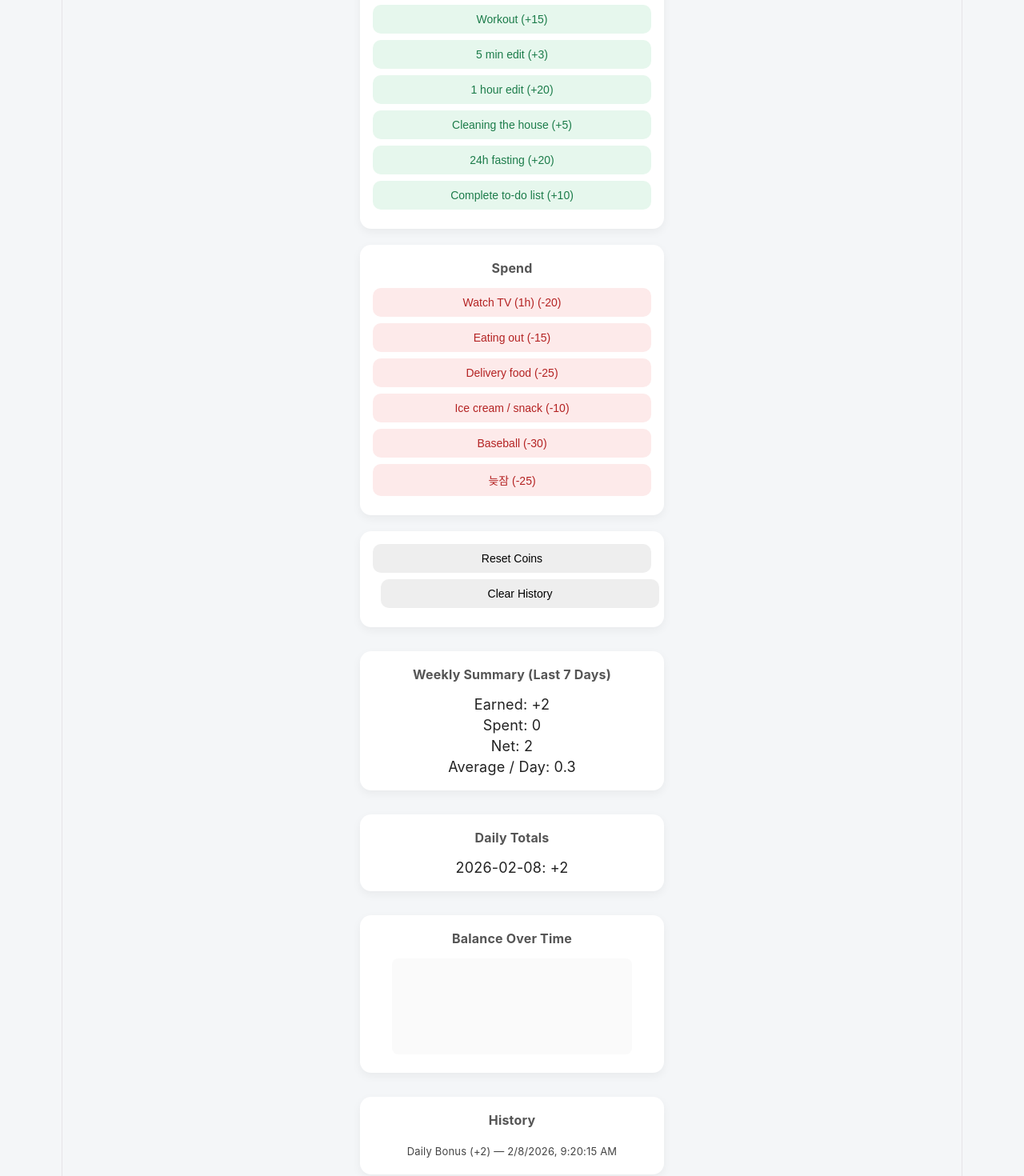
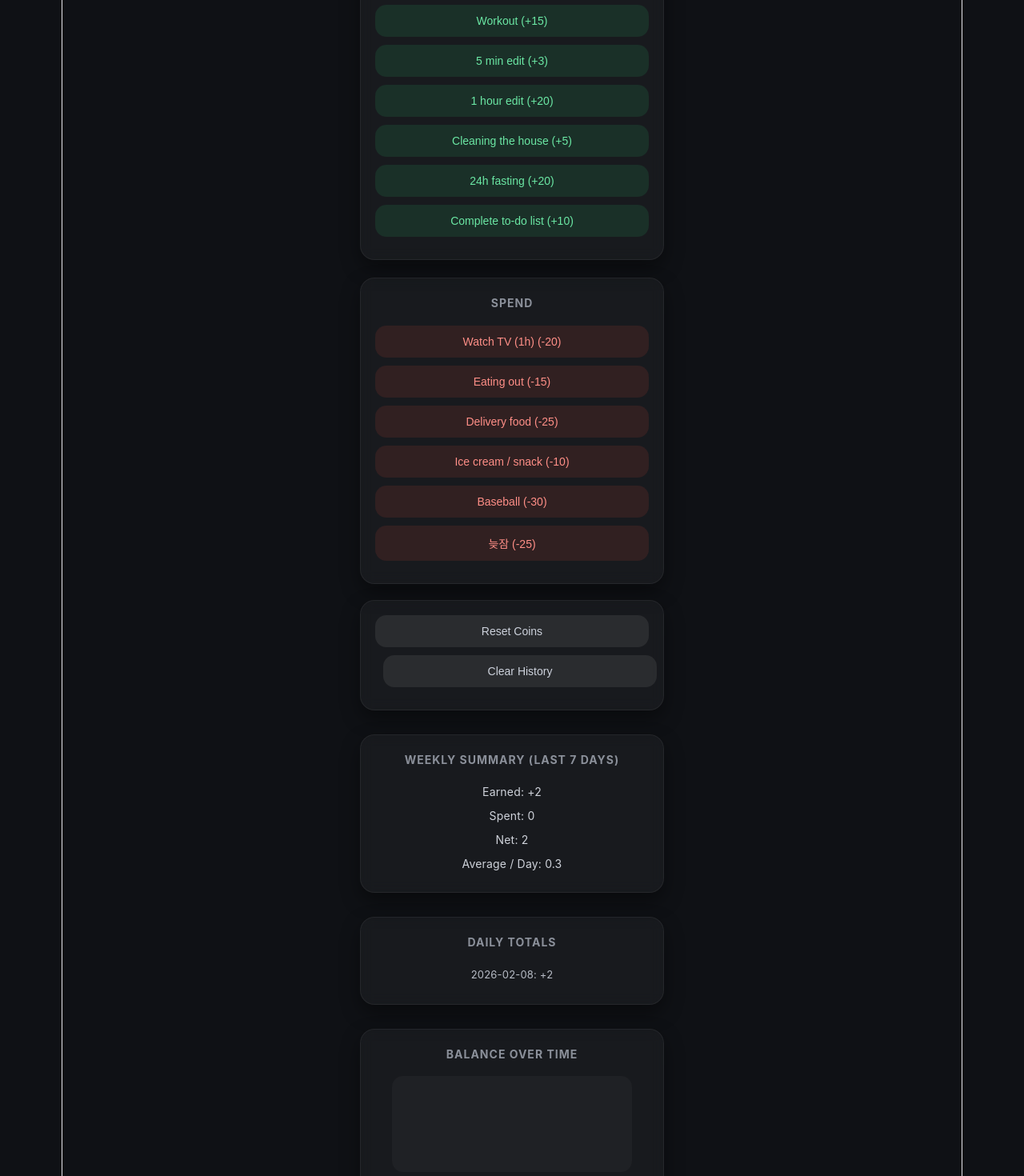
Before and after one commit to saenulpark/vitejs-vite-9u1pewc34, a React (Vite) app: page / in a window 1280 px wide. Shown: the part 220-1690 px from the top of the page at 80% size. Built offline with nearby package versions, Linux system fonts and the light colour scheme.

Commit message:
dodocoin

```diff
--- a/src/App.css
+++ b/src/App.css
@@ -1,100 +1,135 @@
-/* Global reset */
+/* ===== Global ===== */
 * {
   box-sizing: border-box;
 }
 
 body {
   margin: 0;
-  font-family: -apple-system, BlinkMacSystemFont, "Segoe UI", Roboto, sans-serif;
-  background: #f4f6f8;
-  color: #222;
+  font-family: -apple-system, BlinkMacSystemFont, "SF Pro Display",
+    "Segoe UI", Roboto, sans-serif;
+  background: #0f1115;
+  color: #e7e9ee;
+  -webkit-font-smoothing: antialiased;
 }
 
-/* Main container */
+/* ===== Container ===== */
 .container {
   max-width: 420px;
   margin: 40px auto;
   padding: 20px;
 }
 
-/* Header */
+/* ===== Header ===== */
 h1 {
   text-align: center;
-  margin-bottom: 5px;
+  font-weight: 600;
+  letter-spacing: -0.5px;
+  margin-bottom: 6px;
 }
 
 h2 {
   text-align: center;
   margin-top: 0;
-  font-weight: 500;
-  color: #444;
+  font-weight: 400;
+  font-size: 18px;
+  color: #9aa0aa;
 }
 
-/* Sections */
+/* ===== Card Sections ===== */
 section {
-  background: white;
-  padding: 16px;
-  margin-top: 20px;
-  border-radius: 14px;
-  box-shadow: 0 4px 12px rgba(0, 0, 0, 0.05);
+  background: rgba(255, 255, 255, 0.04);
+  backdrop-filter: blur(8px);
+  padding: 18px;
+  margin-top: 22px;
+  border-radius: 18px;
+  border: 1px solid rgba(255, 255, 255, 0.06);
+  box-shadow: 0 10px 25px rgba(0, 0, 0, 0.4);
 }
 
 h3 {
-  margin-top: 0;
-  margin-bottom: 12px;
-  font-size: 16px;
-  color: #555;
+  margin: 0 0 14px 0;
+  font-size: 14px;
+  text-transform: uppercase;
+  letter-spacing: 1px;
+  color: #8b909a;
 }
 
-/* Buttons */
+/* ===== Buttons ===== */
 button {
   width: 100%;
-  padding: 10px;
-  margin-bottom: 8px;
+  padding: 12px;
+  margin-bottom: 10px;
+  border-radius: 14px;
   border: none;
-  border-radius: 10px;
   font-size: 14px;
+  font-weight: 500;
   cursor: pointer;
-  transition: all 0.15s ease;
+  transition: all 0.2s ease;
 }
 
-/* Earn buttons */
+/* Earn */
 section:nth-of-type(1) button {
-  background: #e6f7ed;
-  color: #1c7c4a;
+  background: rgba(46, 204, 113, 0.12);
+  color: #6be7a4;
 }
 
 section:nth-of-type(1) button:hover {
-  background: #c8efd8;
+  background: rgba(46, 204, 113, 0.2);
 }
 
-/* Spend buttons */
+/* Spend */
 section:nth-of-type(2) button {
-  background: #fdeaea;
-  color: #b42323;
+  background: rgba(231, 76, 60, 0.12);
+  color: #ff8f87;
 }
 
 section:nth-of-type(2) button:hover {
-  background: #f9d2d2;
+  background: rgba(231, 76, 60, 0.2);
 }
 
-/* Reset buttons */
+/* Reset Buttons */
 section:nth-of-type(3) button {
-  background: #eee;
+  background: rgba(255, 255, 255, 0.08);
+  color: #cdd2dc;
 }
 
 section:nth-of-type(3) button:hover {
-  background: #ddd;
+  background: rgba(255, 255, 255, 0.15);
 }
 
-/* History scroll area */
-section:last-of-type div {
-  font-size: 13px;
-  color: #444;
+/* ===== Weekly Summary Text ===== */
+section p {
+  margin: 4px 0;
+  font-size: 14px;
+  color: #cfd3db;
 }
 
-/* Graph styling */
+/* ===== Daily Totals ===== */
+section div {
+  font-size: 13px;
+  margin-bottom: 6px;
+  color: #b7bcc6;
+}
+
+/* ===== Graph ===== */
 svg {
-  background: #fafafa;
-  border-radius: 8px;
+  background: rgba(255, 255, 255, 0.03);
+  border-radius: 14px;
+  padding: 8px;
 }
+
+/* ===== History Scroll ===== */
+section:last-of-type div {
+  max-height: 200px;
+  overflow-y: auto;
+}
+
+/* Scrollbar (subtle, modern) */
+section:last-of-type div::-webkit-scrollbar {
+  width: 6px;
+}
+
+section:last-of-type div::-webkit-scrollbar-thumb {
+  background: rgba(255, 255, 255, 0.15);
+  border-radius: 3px;
+}
```
